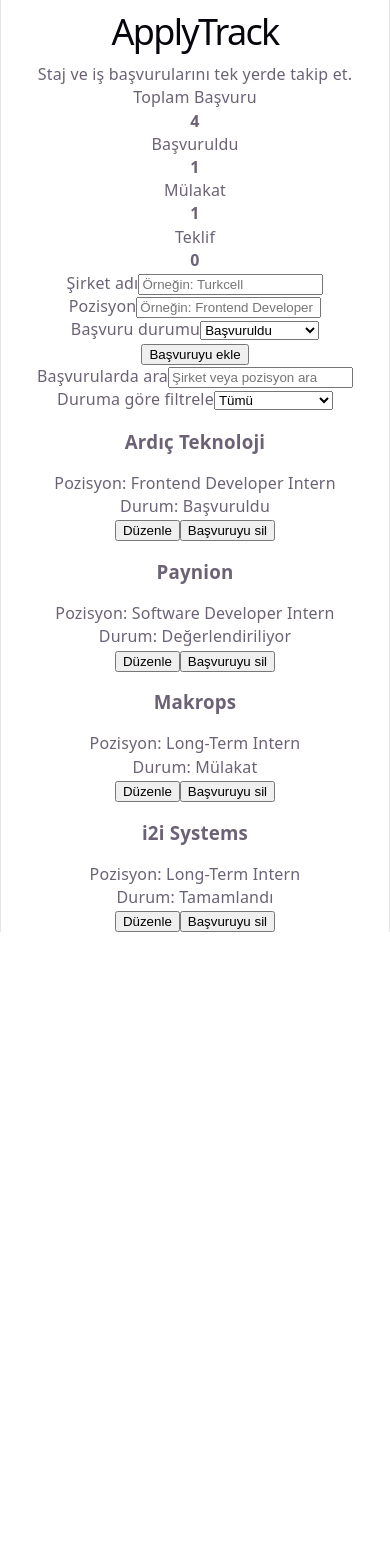
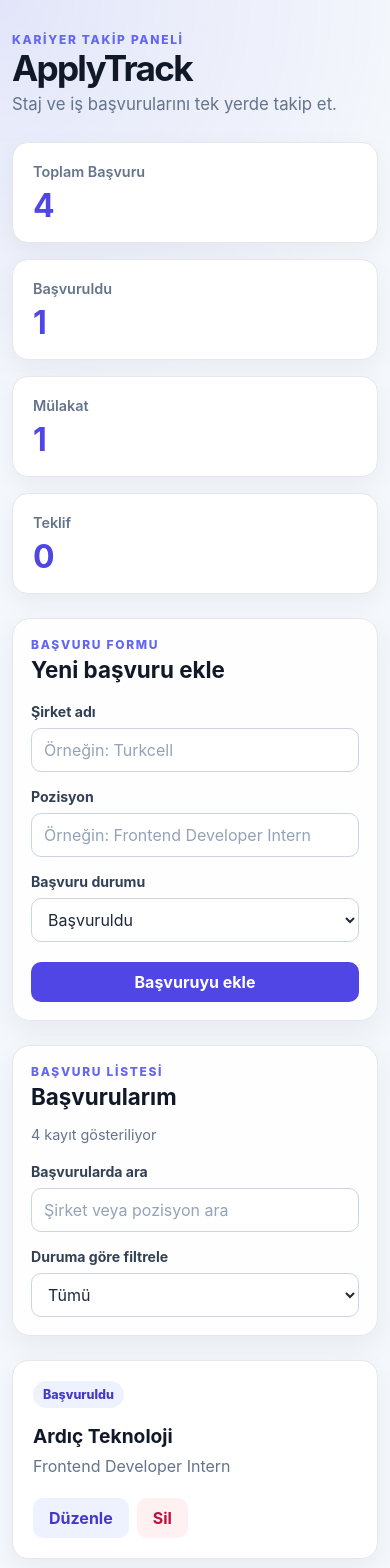
Before and after one commit to eslemkuvan/applytrack, a React (Vite) app: page / in a window 390 px wide. Shown: the top 1568 px of the page. Before the commit the page ends 932 px from the top, so only its background shows below. Built offline with nearby package versions, Linux system fonts and the light colour scheme.

Commit message:
style: add responsive application dashboard

```diff
--- a/src/App.css
+++ b/src/App.css
@@ -1,184 +1,314 @@
-.counter {
-  font-size: 16px;
-  padding: 5px 10px;
-  border-radius: 5px;
-  color: var(--accent);
-  background: var(--accent-bg);
-  border: 2px solid transparent;
-  transition: border-color 0.3s;
+#root {
+  min-height: 100vh;
+}
+
+.app-container {
+  width: min(1120px, calc(100% - 32px));
+  margin: 0 auto;
+  padding: 48px 0 64px;
+}
+
+.app-header {
+  margin-bottom: 28px;
+}
+
+.app-header h1 {
+  margin: 4px 0 8px;
+  color: #111827;
+  font-size: clamp(2.2rem, 5vw, 3.5rem);
+  line-height: 1;
+  letter-spacing: -0.05em;
+}
+
+.app-header > p:last-child {
+  margin: 0;
+  color: #64748b;
+  font-size: 1.05rem;
+}
+
+.eyebrow {
+  margin: 0;
+  color: #6366f1;
+  font-size: 0.75rem;
+  font-weight: 800;
+  letter-spacing: 0.14em;
+}
+
+.summary-grid {
+  display: grid;
+  grid-template-columns: repeat(4, minmax(0, 1fr));
+  gap: 16px;
   margin-bottom: 24px;
+}
 
-  &:hover {
-    border-color: var(--accent-border);
+.summary-card {
+  padding: 20px;
+  background: #ffffff;
+  border: 1px solid #e5e7eb;
+  border-radius: 16px;
+  box-shadow: 0 8px 24px rgba(15, 23, 42, 0.05);
+}
+
+.summary-card p {
+  margin: 0 0 10px;
+  color: #64748b;
+  font-size: 0.9rem;
+  font-weight: 600;
+}
+
+.summary-card strong {
+  color: #4f46e5;
+  font-size: 2rem;
+  line-height: 1;
+}
+
+.panel {
+  margin-bottom: 24px;
+  padding: 24px;
+  background: rgba(255, 255, 255, 0.92);
+  border: 1px solid #e5e7eb;
+  border-radius: 18px;
+  box-shadow: 0 10px 30px rgba(15, 23, 42, 0.06);
+}
+
+.section-heading {
+  display: flex;
+  align-items: center;
+  justify-content: space-between;
+  gap: 16px;
+  margin-bottom: 20px;
+}
+
+.section-heading h2 {
+  margin: 4px 0 0;
+  color: #111827;
+  font-size: 1.4rem;
+}
+
+.section-heading > span {
+  color: #64748b;
+  font-size: 0.9rem;
+}
+
+.application-form {
+  display: grid;
+  grid-template-columns: repeat(3, minmax(0, 1fr));
+  gap: 16px;
+}
+
+.filters-grid {
+  display: grid;
+  grid-template-columns: 2fr 1fr;
+  gap: 16px;
+}
+
+.form-group {
+  display: flex;
+  flex-direction: column;
+  gap: 8px;
+}
+
+.form-group label {
+  color: #334155;
+  font-size: 0.88rem;
+  font-weight: 700;
+}
+
+.form-group input,
+.form-group select {
+  width: 100%;
+  min-height: 44px;
+  padding: 10px 12px;
+  color: #1e293b;
+  background: #ffffff;
+  border: 1px solid #cbd5e1;
+  border-radius: 10px;
+  outline: none;
+  transition:
+    border-color 150ms ease,
+    box-shadow 150ms ease;
+}
+
+.form-group input::placeholder {
+  color: #94a3b8;
+}
+
+.form-group input:focus,
+.form-group select:focus {
+  border-color: #6366f1;
+  box-shadow: 0 0 0 3px rgba(99, 102, 241, 0.14);
+}
+
+.form-actions {
+  display: flex;
+  grid-column: 1 / -1;
+  gap: 10px;
+  margin-top: 4px;
+}
+
+.primary-button,
+.secondary-button,
+.edit-button,
+.delete-button {
+  padding: 10px 16px;
+  border: 0;
+  border-radius: 10px;
+  font-weight: 700;
+  transition:
+    transform 150ms ease,
+    background-color 150ms ease;
+}
+
+.primary-button {
+  color: #ffffff;
+  background: #4f46e5;
+}
+
+.primary-button:hover {
+  background: #4338ca;
+  transform: translateY(-1px);
+}
+
+.secondary-button {
+  color: #475569;
+  background: #e2e8f0;
+}
+
+.secondary-button:hover {
+  background: #cbd5e1;
+}
+
+.application-grid {
+  display: grid;
+  grid-template-columns: repeat(3, minmax(0, 1fr));
+  gap: 16px;
+}
+
+.application-card {
+  display: flex;
+  flex-direction: column;
+  justify-content: space-between;
+  min-height: 190px;
+  padding: 20px;
+  background: #ffffff;
+  border: 1px solid #e5e7eb;
+  border-radius: 16px;
+  box-shadow: 0 8px 24px rgba(15, 23, 42, 0.05);
+  transition:
+    transform 150ms ease,
+    box-shadow 150ms ease;
+}
+
+.application-card:hover {
+  transform: translateY(-3px);
+  box-shadow: 0 14px 30px rgba(15, 23, 42, 0.1);
+}
+
+.application-card h3 {
+  margin: 16px 0 6px;
+  color: #111827;
+  font-size: 1.2rem;
+}
+
+.application-card p {
+  margin: 0;
+  color: #64748b;
+  line-height: 1.5;
+}
+
+.status-badge {
+  display: inline-flex;
+  width: fit-content;
+  padding: 6px 10px;
+  color: #4338ca;
+  background: #eef2ff;
+  border-radius: 999px;
+  font-size: 0.78rem;
+  font-weight: 800;
+}
+
+.card-actions {
+  display: flex;
+  gap: 8px;
+  margin-top: 20px;
+}
+
+.edit-button {
+  color: #4338ca;
+  background: #eef2ff;
+}
+
+.edit-button:hover {
+  background: #e0e7ff;
+}
+
+.delete-button {
+  color: #be123c;
+  background: #fff1f2;
+}
+
+.delete-button:hover {
+  background: #ffe4e6;
+}
+
+.empty-message {
+  grid-column: 1 / -1;
+  margin: 0;
+  padding: 40px;
+  color: #64748b;
+  text-align: center;
+  background: #ffffff;
+  border: 1px dashed #cbd5e1;
+  border-radius: 16px;
+}
+
+@media (max-width: 860px) {
+  .summary-grid {
+    grid-template-columns: repeat(2, minmax(0, 1fr));
   }
-  &:focus-visible {
-    outline: 2px solid var(--accent);
-    outline-offset: 2px;
+
+  .application-form {
+    grid-template-columns: repeat(2, minmax(0, 1fr));
+  }
+
+  .application-grid {
+    grid-template-columns: repeat(2, minmax(0, 1fr));
   }
 }
 
-.hero {
-  position: relative;
-
-  .base,
-  .framework,
-  .vite {
-    inset-inline: 0;
-    margin: 0 auto;
+@media (max-width: 640px) {
+  .app-container {
+    width: min(100% - 24px, 1120px);
+    padding: 32px 0 48px;
   }
 
-  .base {
-    width: 170px;
-    position: relative;
-    z-index: 0;
+  .panel {
+    padding: 18px;
   }
 
-  .framework,
-  .vite {
-    position: absolute;
+  .section-heading {
+    align-items: flex-start;
+    flex-direction: column;
   }
 
-  .framework {
-    z-index: 1;
-    top: 34px;
-    height: 28px;
-    transform: perspective(2000px) rotateZ(300deg) rotateX(44deg) rotateY(39deg)
-      scale(1.4);
+  .application-form,
+  .filters-grid,
+  .application-grid {
+    grid-template-columns: 1fr;
   }
 
-  .vite {
-    z-index: 0;
-    top: 107px;
-    height: 26px;
-    width: auto;
-    transform: perspective(2000px) rotateZ(300deg) rotateX(40deg) rotateY(39deg)
-      scale(0.8);
+  .form-actions {
+    flex-direction: column;
+  }
+
+  .primary-button,
+  .secondary-button {
+    width: 100%;
   }
 }
 
-#center {
-  display: flex;
-  flex-direction: column;
-  gap: 25px;
-  place-content: center;
-  place-items: center;
-  flex-grow: 1;
-
-  @media (max-width: 1024px) {
-    padding: 32px 20px 24px;
-    gap: 18px;
+@media (max-width: 420px) {
+  .summary-grid {
+    grid-template-columns: 1fr;
   }
 }
-
-#next-steps {
-  display: flex;
-  border-top: 1px solid var(--border);
-  text-align: left;
-
-  & > div {
-    flex: 1 1 0;
-    padding: 32px;
-    @media (max-width: 1024px) {
-      padding: 24px 20px;
-    }
-  }
-
-  .icon {
-    margin-bottom: 16px;
-    width: 22px;
-    height: 22px;
-  }
-
-  @media (max-width: 1024px) {
-    flex-direction: column;
-    text-align: center;
-  }
-}
-
-#docs {
-  border-right: 1px solid var(--border);
-
-  @media (max-width: 1024px) {
-    border-right: none;
-    border-bottom: 1px solid var(--border);
-  }
-}
-
-#next-steps ul {
-  list-style: none;
-  padding: 0;
-  display: flex;
-  gap: 8px;
-  margin: 32px 0 0;
-
-  .logo {
-    height: 18px;
-  }
-
-  a {
-    color: var(--text-h);
-    font-size: 16px;
-    border-radius: 6px;
-    background: var(--social-bg);
-    display: flex;
-    padding: 6px 12px;
-    align-items: center;
-    gap: 8px;
-    text-decoration: none;
-    transition: box-shadow 0.3s;
-
-    &:hover {
-      box-shadow: var(--shadow);
-    }
-    .button-icon {
-      height: 18px;
-      width: 18px;
-    }
-  }
-
-  @media (max-width: 1024px) {
-    margin-top: 20px;
-    flex-wrap: wrap;
-    justify-content: center;
-
-    li {
-      flex: 1 1 calc(50% - 8px);
-    }
-
-    a {
-      width: 100%;
-      justify-content: center;
-      box-sizing: border-box;
-    }
-  }
-}
-
-#spacer {
-  height: 88px;
-  border-top: 1px solid var(--border);
-  @media (max-width: 1024px) {
-    height: 48px;
-  }
-}
-
-.ticks {
-  position: relative;
-  width: 100%;
-
-  &::before,
-  &::after {
-    content: '';
-    position: absolute;
-    top: -4.5px;
-    border: 5px solid transparent;
-  }
-
-  &::before {
-    left: 0;
-    border-left-color: var(--border);
-  }
-  &::after {
-    right: 0;
-    border-right-color: var(--border);
-  }
-}
--- a/src/App.tsx
+++ b/src/App.tsx
@@ -165,9 +165,12 @@
 
 
   return (
-    <main>
+  <main className="app-container">
+    <header className="app-header">
+      <p className="eyebrow">KARİYER TAKİP PANELİ</p>
       <h1>ApplyTrack</h1>
       <p>Staj ve iş başvurularını tek yerde takip et.</p>
+    </header>
 
     <section className="summary-grid" aria-label="Başvuru özeti">
       <SummaryCard
@@ -191,9 +194,24 @@
       />
     </section>
 
+    <section className="panel">
+      <div className="section-heading">
+        <div>
+          <p className="eyebrow">BAŞVURU FORMU</p>
 
-       <form onSubmit={handleSubmitApplication}>
-  <div>
+          <h2>
+            {editingId !== null
+              ? 'Başvuruyu düzenle'
+              : 'Yeni başvuru ekle'}
+          </h2>
+        </div>
+      </div>
+
+      <form
+        className="application-form"
+        onSubmit={handleSubmitApplication}
+      >
+        <div className="form-group">
           <label htmlFor="company">Şirket adı</label>
 
           <input
@@ -206,7 +224,7 @@
           />
         </div>
 
-  <div>
+        <div className="form-group">
           <label htmlFor="position">Pozisyon</label>
 
           <input
@@ -219,7 +237,7 @@
           />
         </div>
 
-  <div>
+        <div className="form-group">
           <label htmlFor="status">Başvuru durumu</label>
 
           <select
@@ -228,29 +246,47 @@
             onChange={(event) => setStatus(event.target.value)}
           >
             <option value="Başvuruldu">Başvuruldu</option>
-      <option value="Değerlendiriliyor">Değerlendiriliyor</option>
+            <option value="Değerlendiriliyor">
+              Değerlendiriliyor
+            </option>
             <option value="Mülakat">Mülakat</option>
             <option value="Teklif">Teklif</option>
             <option value="Olumsuz">Olumsuz</option>
           </select>
         </div>
 
-
- <button type="submit">
+        <div className="form-actions">
+          <button className="primary-button" type="submit">
             {editingId !== null
               ? 'Değişiklikleri kaydet'
               : 'Başvuruyu ekle'}
           </button>
 
           {editingId !== null && (
-  <button type="button" onClick={resetForm}>
+            <button
+              className="secondary-button"
+              type="button"
+              onClick={resetForm}
+            >
               İptal
             </button>
           )}
+        </div>
+      </form>
+    </section>
 
-</form>
+    <section className="panel">
+      <div className="section-heading">
+        <div>
+          <p className="eyebrow">BAŞVURU LİSTESİ</p>
+          <h2>Başvurularım</h2>
+        </div>
 
-<div>
+        <span>{filteredApplications.length} kayıt gösteriliyor</span>
+      </div>
+
+      <div className="filters-grid">
+        <div className="form-group">
           <label htmlFor="search">Başvurularda ara</label>
 
           <input
@@ -262,27 +298,39 @@
           />
         </div>
 
-<div>
-  <label htmlFor="status-filter">Duruma göre filtrele</label>
+        <div className="form-group">
+          <label htmlFor="status-filter">
+            Duruma göre filtrele
+          </label>
 
           <select
             id="status-filter"
             value={statusFilter}
-    onChange={(event) => setStatusFilter(event.target.value)}
+            onChange={(event) =>
+              setStatusFilter(event.target.value)
+            }
           >
             <option value="Tümü">Tümü</option>
             <option value="Başvuruldu">Başvuruldu</option>
-    <option value="Değerlendiriliyor">Değerlendiriliyor</option>
+            <option value="Değerlendiriliyor">
+              Değerlendiriliyor
+            </option>
             <option value="Mülakat">Mülakat</option>
             <option value="Teklif">Teklif</option>
             <option value="Olumsuz">Olumsuz</option>
           </select>
         </div>
+      </div>
+    </section>
 
-
-<section>
+    <section
+      className="application-grid"
+      aria-label="Başvuru listesi"
+    >
       {filteredApplications.length === 0 ? (
-    <p>Aramanıza uygun başvuru bulunamadı.</p>
+        <p className="empty-message">
+          Aramanıza uygun başvuru bulunamadı.
+        </p>
       ) : (
         filteredApplications.map((application) => (
           <ApplicationCard
@@ -291,14 +339,13 @@
             position={application.position}
             status={application.status}
             onEdit={() => handleEditApplication(application)}
-        onDelete={() => handleDeleteApplication(application.id)}
+            onDelete={() =>
+              handleDeleteApplication(application.id)
+            }
           />
         ))
       )}
     </section>
-
-
-
   </main>
 )
 }
--- a/src/components/ApplicationCard.tsx
+++ b/src/components/ApplicationCard.tsx
@@ -7,23 +7,33 @@
 }
 
 function ApplicationCard(props: ApplicationCardProps) {
-  return (
-    <article>
+ return (
+  <article className="application-card">
+    <div className="card-content">
+      <span className="status-badge">{props.status}</span>
       <h3>{props.company}</h3>
-      <p>Pozisyon: {props.position}</p>
-      <p>Durum: {props.status}</p>
+      <p>{props.position}</p>
+    </div>
 
-       <button type="button" onClick={props.onEdit}>
+    <div className="card-actions">
+      <button
+        className="edit-button"
+        type="button"
+        onClick={props.onEdit}
+      >
         Düzenle
       </button>
 
-
-      <button type="button" onClick={props.onDelete}>
-  Başvuruyu sil
-</button>
-    </article>
-
-  )
+      <button
+        className="delete-button"
+        type="button"
+        onClick={props.onDelete}
+      >
+        Sil
+      </button>
+    </div>
+  </article>
+)
 }
 
 export default ApplicationCard
--- a/src/index.css
+++ b/src/index.css
@@ -1,111 +1,48 @@
 :root {
-  --text: #6b6375;
-  --text-h: #08060d;
-  --bg: #fff;
-  --border: #e5e4e7;
-  --code-bg: #f4f3ec;
-  --accent: #aa3bff;
-  --accent-bg: rgba(170, 59, 255, 0.1);
-  --accent-border: rgba(170, 59, 255, 0.5);
-  --social-bg: rgba(244, 243, 236, 0.5);
-  --shadow:
-    rgba(0, 0, 0, 0.1) 0 10px 15px -3px, rgba(0, 0, 0, 0.05) 0 4px 6px -2px;
-
-  --sans: system-ui, 'Segoe UI', Roboto, sans-serif;
-  --heading: system-ui, 'Segoe UI', Roboto, sans-serif;
-  --mono: ui-monospace, Consolas, monospace;
-
-  font: 18px/145% var(--sans);
-  letter-spacing: 0.18px;
-  color-scheme: light dark;
-  color: var(--text);
-  background: var(--bg);
+  font-family:
+    Inter, ui-sans-serif, system-ui, -apple-system, BlinkMacSystemFont,
+    "Segoe UI", sans-serif;
+  color: #1e293b;
+  background-color: #f4f7fb;
   font-synthesis: none;
   text-rendering: optimizeLegibility;
-  -webkit-font-smoothing: antialiased;
-  -moz-osx-font-smoothing: grayscale;
-
-  @media (max-width: 1024px) {
-    font-size: 16px;
-  }
 }
 
-@media (prefers-color-scheme: dark) {
-  :root {
-    --text: #9ca3af;
-    --text-h: #f3f4f6;
-    --bg: #16171d;
-    --border: #2e303a;
-    --code-bg: #1f2028;
-    --accent: #c084fc;
-    --accent-bg: rgba(192, 132, 252, 0.15);
-    --accent-border: rgba(192, 132, 252, 0.5);
-    --social-bg: rgba(47, 48, 58, 0.5);
-    --shadow:
-      rgba(0, 0, 0, 0.4) 0 10px 15px -3px, rgba(0, 0, 0, 0.25) 0 4px 6px -2px;
-  }
-
-  #social .button-icon {
-    filter: invert(1) brightness(2);
-  }
+*,
+*::before,
+*::after {
+  box-sizing: border-box;
 }
 
-#root {
-  width: 1126px;
-  max-width: 100%;
-  margin: 0 auto;
-  text-align: center;
-  border-inline: 1px solid var(--border);
-  min-height: 100svh;
-  display: flex;
-  flex-direction: column;
-  box-sizing: border-box;
+html {
+  min-width: 320px;
+  min-height: 100%;
 }
 
 body {
   margin: 0;
+  min-width: 320px;
+  min-height: 100vh;
+  background:
+    radial-gradient(
+      circle at top left,
+      rgba(99, 102, 241, 0.12),
+      transparent 420px
+    ),
+    #f4f7fb;
 }
 
-h1,
-h2 {
-  font-family: var(--heading);
-  font-weight: 500;
-  color: var(--text-h);
+button,
+input,
+select {
+  font: inherit;
 }
 
-h1 {
-  font-size: 56px;
-  letter-spacing: -1.68px;
-  margin: 32px 0;
-  @media (max-width: 1024px) {
-    font-size: 36px;
-    margin: 20px 0;
-  }
-}
-h2 {
-  font-size: 24px;
-  line-height: 118%;
-  letter-spacing: -0.24px;
-  margin: 0 0 8px;
-  @media (max-width: 1024px) {
-    font-size: 20px;
-  }
-}
-p {
-  margin: 0;
+button {
+  cursor: pointer;
 }
 
-code,
-.counter {
-  font-family: var(--mono);
-  display: inline-flex;
-  border-radius: 4px;
-  color: var(--text-h);
+::selection {
+  color: #ffffff;
+  background: #6366f1;
 }
-
-code {
-  font-size: 15px;
-  line-height: 135%;
-  padding: 4px 8px;
-  background: var(--code-bg);
-}
```
Lines whose indentation alone changed are shown as unchanged.
